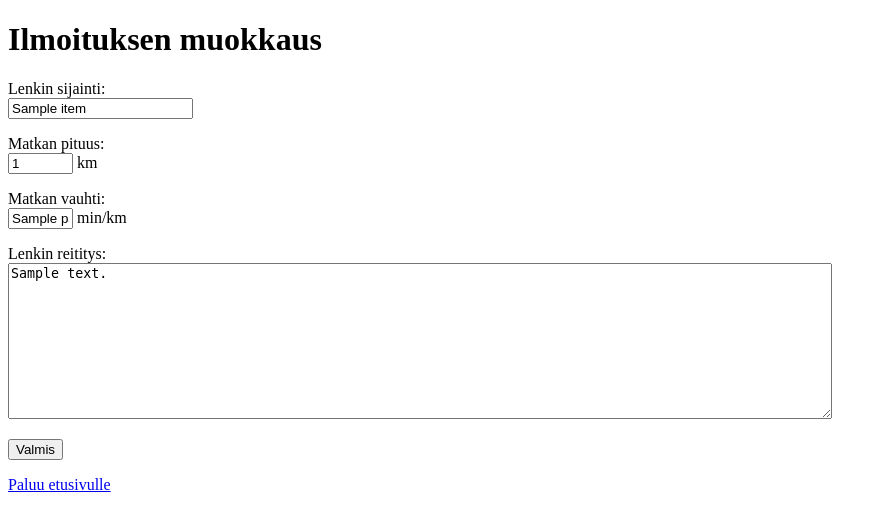
After one commit to Rickybusines/Juoksuklubi, a Flask app: template templates/edit_item.html in a window 1280 px wide. The commit adds this page. Shown: the top 531 px of the page, without its empty margins (0-887 px from the left). Run offline with Flask 3, Linux system fonts and the light colour scheme; the template is opened without the code that fills it: most values are stand-ins (such as "Sample title", 1, 10 or a date in 2020).

Commit message:
Add edit item feature

```diff
--- a/app.py
+++ b/app.py
@@ -36,6 +36,23 @@ def create_item():
     items.add_item(title, length, pace, description, user_id)
 
     return redirect("/")
+
+@app.route("/edit_item/<int:item_id>")
+def edit_item(item_id):
+    item = items.get_item(item_id)
+    return render_template("edit_item.html", item=item)
+
+@app.route("/update_item", methods=["POST"])
+def update_item():
+    item_id = request.form["item_id"]
+    title = request.form["title"]
+    length = request.form["length"]
+    pace = request.form["pace"]
+    description = request.form["description"]
+
+    items.update_item(item_id, title, length, pace, description)
+
+    return redirect("/item/" + str(item_id))
 
 @app.route("/register")
 def register():
--- /dev/null
+++ b/templates/edit_item.html
@@ -0,0 +1,39 @@
+<!DOCTYPE html>
+
+<html>
+
+<head>
+  <title>Ilmoituksen muokkaus</title>
+</head>
+
+<body>
+    <h1>Ilmoituksen muokkaus</h1>
+  <form action="/update_item" method="post">
+    <p>
+      Lenkin sijainti: <br />
+      <input type="text" name="title" value="{{ item.title }}"/>
+    </p>
+
+    <p>
+      Matkan pituus: <br />
+      <input type="text" name="length" size="5" value="{{ item.length }}"/> km
+    </p>
+
+    <p>
+      Matkan vauhti: <br />
+      <input type="text" name="pace" size="5" value="{{ item.pace }}"/> min/km
+    </p>
+
+    <p>
+    Lenkin reititys: <br />
+    <textarea name="description" rows="10" cols="100">{{item.description}}</textarea>
+    </p>
+    <input type="submit" value="Valmis" />
+    <input type="hidden" name="item_id" value="{{ item.id }}"/>
+  </form>
+      <p>
+        <a href="/">Paluu etusivulle</a>
+    </p>
+</body>
+
+</html>
```
Also changed, not shown: items.py (+12 -2 lines), templates/new_item.html (+5 -2 lines), templates/show_item.html (+7 -2 lines).
